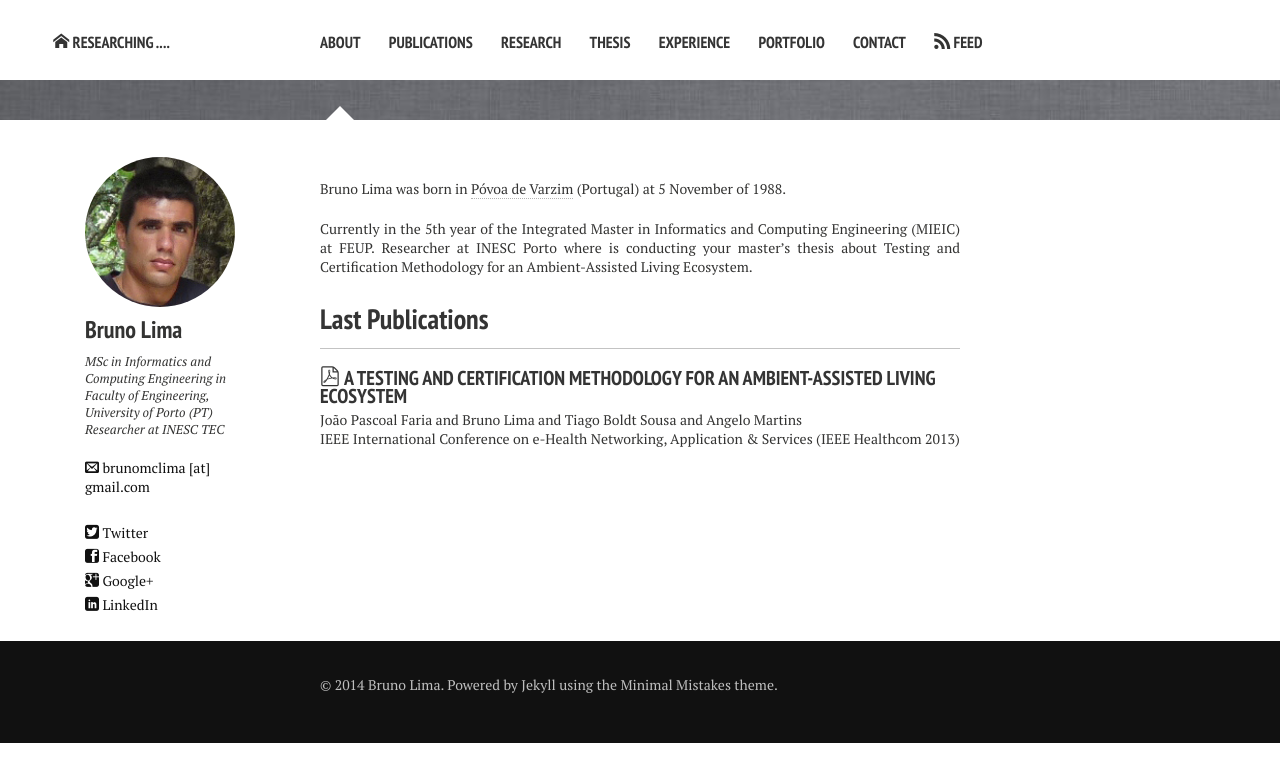
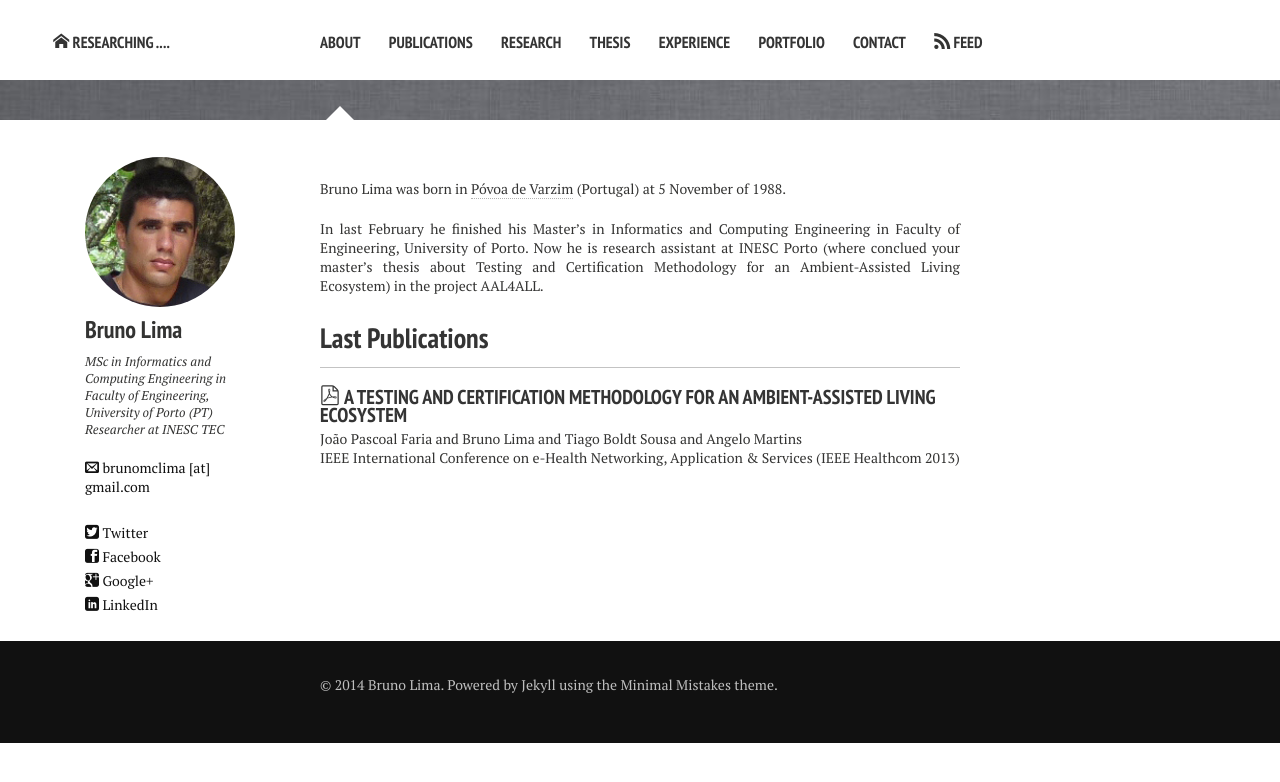
Before and after one commit to Bruno-Lima/Bruno-Lima.github.io, a Jekyll site: the page built from index.md, in a window 1280 px wide. Shown: the top 782 px of the page. Built offline with Jekyll 4.4.1, drawn with Linux system fonts in a browser that asks for light colours; nearby versions of some CDN libraries.

Commit message:
update informations

```diff
--- a/index.md
+++ b/index.md
@@ -9,4 +9,4 @@ image:
 Bruno Lima was born in [Póvoa de Varzim](http://en.wikipedia.org/wiki/P%C3%B3voa_de_Varzim) (Portugal) at 5 November of 1988.
 <br/><br/>
 
-Currently in the 5th year of the Integrated Master in Informatics and Computing Engineering (MIEIC) at FEUP. Researcher at INESC Porto where is conducting your master's thesis about Testing and Certification Methodology for an Ambient-Assisted Living Ecosystem.
+In last February he finished his Master’s in Informatics and Computing Engineering in Faculty of Engineering, University of Porto. Now he is research assistant at INESC Porto (where conclued your master's thesis about Testing and Certification Methodology for an Ambient-Assisted Living Ecosystem) in the project AAL4ALL.
```
